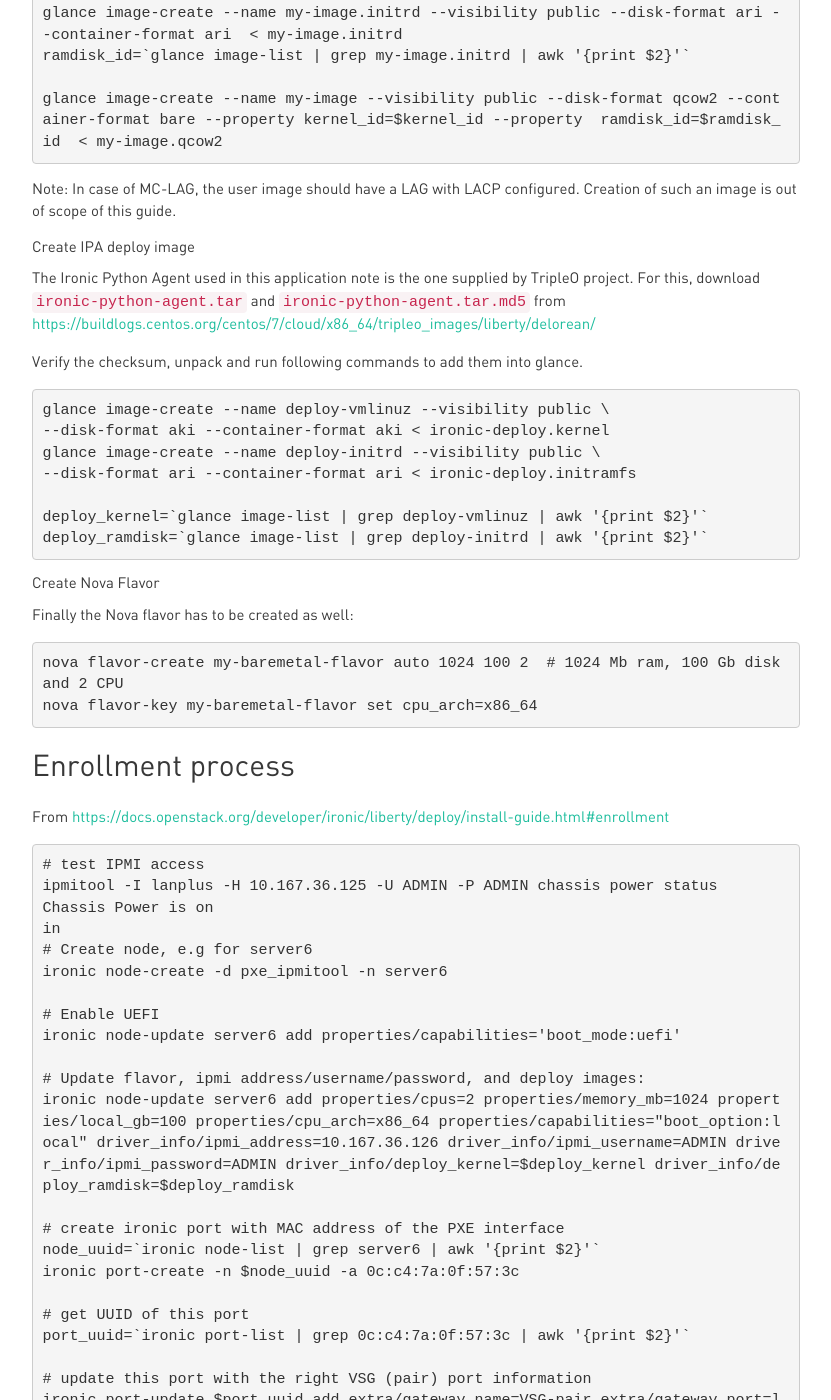
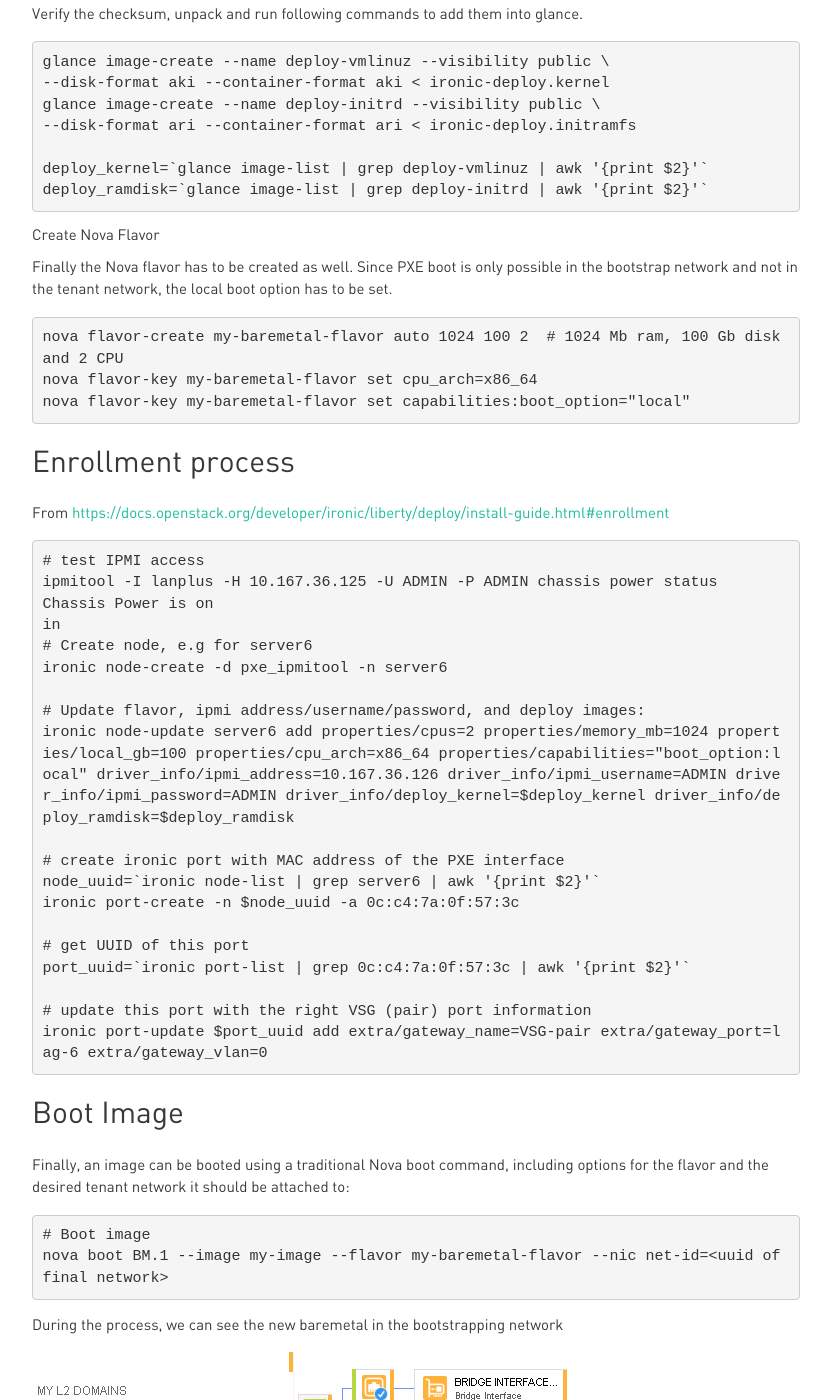
Before and after one commit to nuagenetworks/nuagenetworks.github.io, a Jekyll site: the page built from _posts/2017-07-02-Ironic-Integration.md, in a window 1280 px wide and 1400 px high, scrolled down 13430 px. Shown: the whole window, without its empty margins (224-1055 px from the left). Built offline with Jekyll 4.4.1, drawn with Linux system fonts in a browser that asks for light colours; nearby versions of some CDN libraries; some web fonts are replaced; comment, search, counter and statistics services are not loaded; some of the changed lines change nothing that is shown; some of the changed text lies outside the part shown.

Commit message:
Use local boot
Added local boot to the nova flavor and remove UEFI.

````diff
--- a/_posts/2017-07-02-Ironic-Integration.md
+++ b/_posts/2017-07-02-Ironic-Integration.md
@@ -436,24 +436,6 @@
 cp -v /usr/share/syslinux/mboot.c32 /tftpboot
 ```
 
-#### Setup PXE UEFI
-
-```
-sudo yum install grub2-efi shim
-
-sudo cp /boot/efi/EFI/centos/shim.efi /tftpboot/bootx64.efi
-sudo cp /boot/efi/EFI/centos/grubx64.efi /tftpboot/grubx64.efi
-
-GRUB_DIR=/tftpboot/EFI/centos
-sudo mkdir -p $GRUB_DIR
-
-cd $GRUB_DIR
-vim grub.cfg
-
-sudo chmod 644 $GRUB_DIR/grub.cfg
-
-```
-
 ## Create Ironic SQL database
 In this setup, the Ironic SQL database will be installed on the Ironic Controller to ensure full isolation from the rest of the Openstack services.
 ```
@@ -533,10 +515,11 @@
 
 ### Create Nova Flavor
 
-Finally the Nova flavor has to be created as well:
+Finally the Nova flavor has to be created as well. Since PXE boot is only possible in the bootstrap network and not in the tenant network, the local boot option has to be set.
 ```
 nova flavor-create my-baremetal-flavor auto 1024 100 2  # 1024 Mb ram, 100 Gb disk and 2 CPU
 nova flavor-key my-baremetal-flavor set cpu_arch=x86_64
+nova flavor-key my-baremetal-flavor set capabilities:boot_option="local"
 ```
 
 # Enrollment process
@@ -550,9 +533,6 @@
 in
 # Create node, e.g for server6
 ironic node-create -d pxe_ipmitool -n server6
-
-# Enable UEFI
-ironic node-update server6 add properties/capabilities='boot_mode:uefi'
 
 # Update flavor, ipmi address/username/password, and deploy images:
 ironic node-update server6 add properties/cpus=2 properties/memory_mb=1024 properties/local_gb=100 properties/cpu_arch=x86_64 properties/capabilities="boot_option:local" driver_info/ipmi_address=10.167.36.126 driver_info/ipmi_username=ADMIN driver_info/ipmi_password=ADMIN driver_info/deploy_kernel=$deploy_kernel driver_info/deploy_ramdisk=$deploy_ramdisk
````
